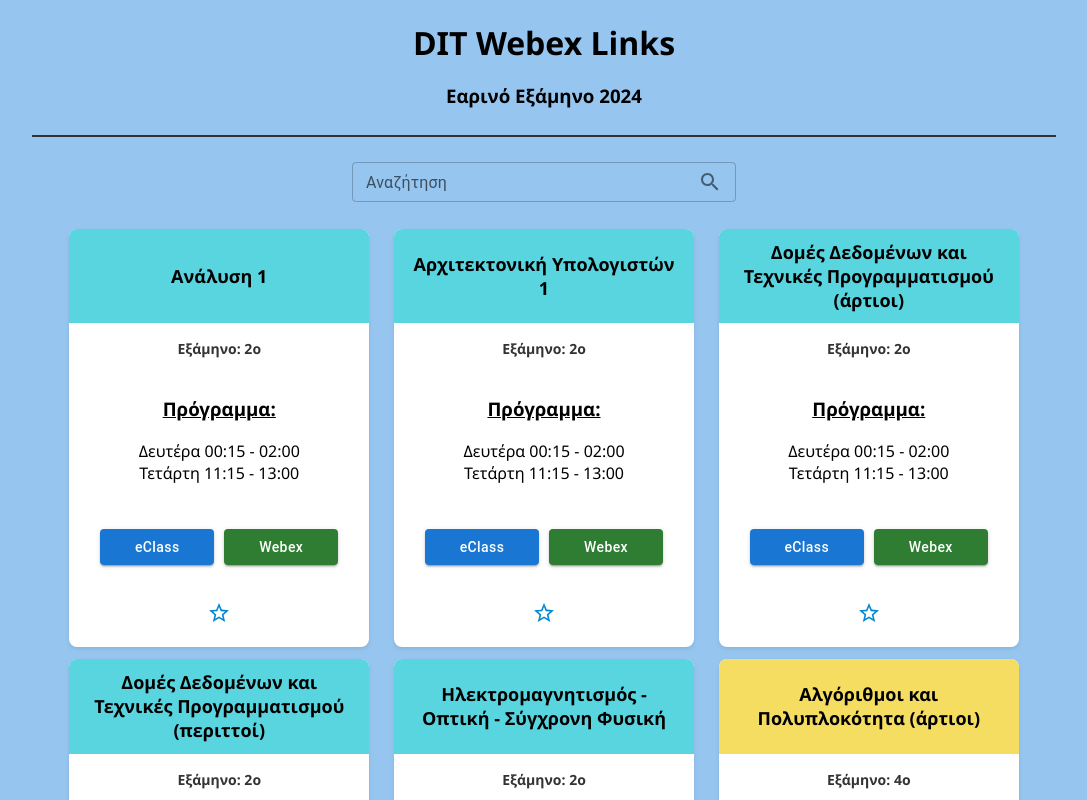
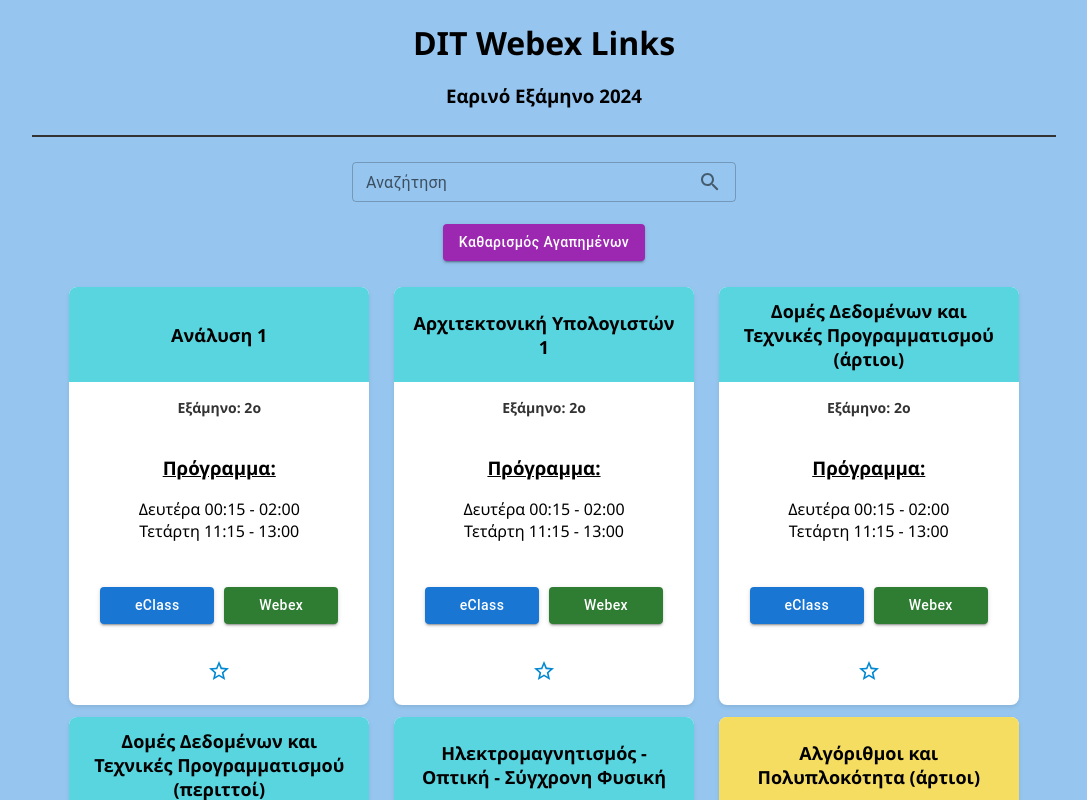
Before and after one commit to mgiannopoulos24/DIT-Webex-Links, a React (Create React App) app: page / in a window 1280 px wide. Shown: the top 800 px of the page, without its empty margins (96-1183 px from the left). Built offline with nearby package versions, Linux system fonts and the light colour scheme.

Commit message:
Added cookie to never expire and cookie reset button

```diff
--- a/src/App.jsx
+++ b/src/App.jsx
@@ -1,4 +1,5 @@
-import React, { useState } from 'react';
+import React, { useState, useEffect } from 'react';
+import Cookies from 'js-cookie';
 import './App.css';
 import CustomCard from './CustomCard/CustomCard';
 import Footer from './footer';
@@ -6,55 +7,80 @@ import TextField from '@mui/material/TextField';
 import InputAdornment from '@mui/material/InputAdornment';
 import SearchIcon from '@mui/icons-material/Search';
 import courseData from './courseData.json';
+import Button from '@mui/material/Button';
 
 const App = () => {
-  // Initialize courses with an additional isFavorite property set to false
-  const initialCourses = courseData.map(course => ({ ...course, isFavorite: false }));
-  const [courses, setCourses] = useState(initialCourses);
+  const [courses, setCourses] = useState([]);
   const [searchInput, setSearchInput] = useState('');
+
+  useEffect(() => {
+    const storedFavorites = Cookies.get('favoriteCourses');
+    const favoriteCourses = storedFavorites ? JSON.parse(storedFavorites) : [];
+
+    const initializedCourses = courseData.map(course => ({
+      ...course,
+      isFavorite: favoriteCourses.includes(course.key),
+    }));
+
+    setCourses(initializedCourses);
+  }, []);
 
   const toggleFavorite = (courseKey) => {
     const updatedCourses = courses.map(course => {
       if (course.key === courseKey) {
-        // Toggle the isFavorite property
         return { ...course, isFavorite: !course.isFavorite };
       }
       return course;
     });
+
     setCourses(updatedCourses);
+
+    const favoriteCoursesKeys = updatedCourses.filter(course => course.isFavorite).map(course => course.key);
+    Cookies.set('favoriteCourses', JSON.stringify(favoriteCoursesKeys), { expires: 3650 });
   };
 
   const handleSearchInputChange = (event) => {
     setSearchInput(event.target.value);
   };
 
-  // Filter courses based on search input and sort by favorites
-  const filteredAndSortedCourses = courses
-    .filter(course =>
-      course.title.toLowerCase().includes(searchInput.toLowerCase()))
-    .sort((a, b) => b.isFavorite - a.isFavorite);
+  const clearFavorites = () => {
+    Cookies.remove('favoriteCourses');
+    const resetCourses = courses.map(course => ({ ...course, isFavorite: false }));
+    setCourses(resetCourses);
+  };
+
+  const filteredAndSortedCourses = courses.filter(course =>
+    course.title.toLowerCase().includes(searchInput.toLowerCase())
+  ).sort((a, b) => b.isFavorite - a.isFavorite);
 
   return (
     <>
       <div className='app'>
+
           <h1>DIT Webex Links</h1>
           <h3>Εαρινό Εξάμηνο 2024</h3>
           <hr />
-
           <TextField
             label="Αναζήτηση"
+            variant="outlined"
             value={searchInput}
             onChange={handleSearchInputChange}
-          size="small"
             sx={{width:'30%', margin:'0 3%'}}
+            size='small'
             InputProps={{
               endAdornment: (
                 <InputAdornment position="end">
                   <SearchIcon />
                 </InputAdornment>
-            )
+              ),
             }}
+
           />
+          <br/>
+          <Button variant="contained" color="secondary" onClick={clearFavorites} style={{textTransform:'none'}}>
+            Καθαρισμός Αγαπημένων
+          </Button>
+
 
         <div className='main'>
           {filteredAndSortedCourses.map(course => (
@@ -70,6 +96,7 @@ const App = () => {
             />
           ))}
         </div>
+
         <Footer />
       </div>
     </>
```
Lines whose indentation alone changed are shown as unchanged.
